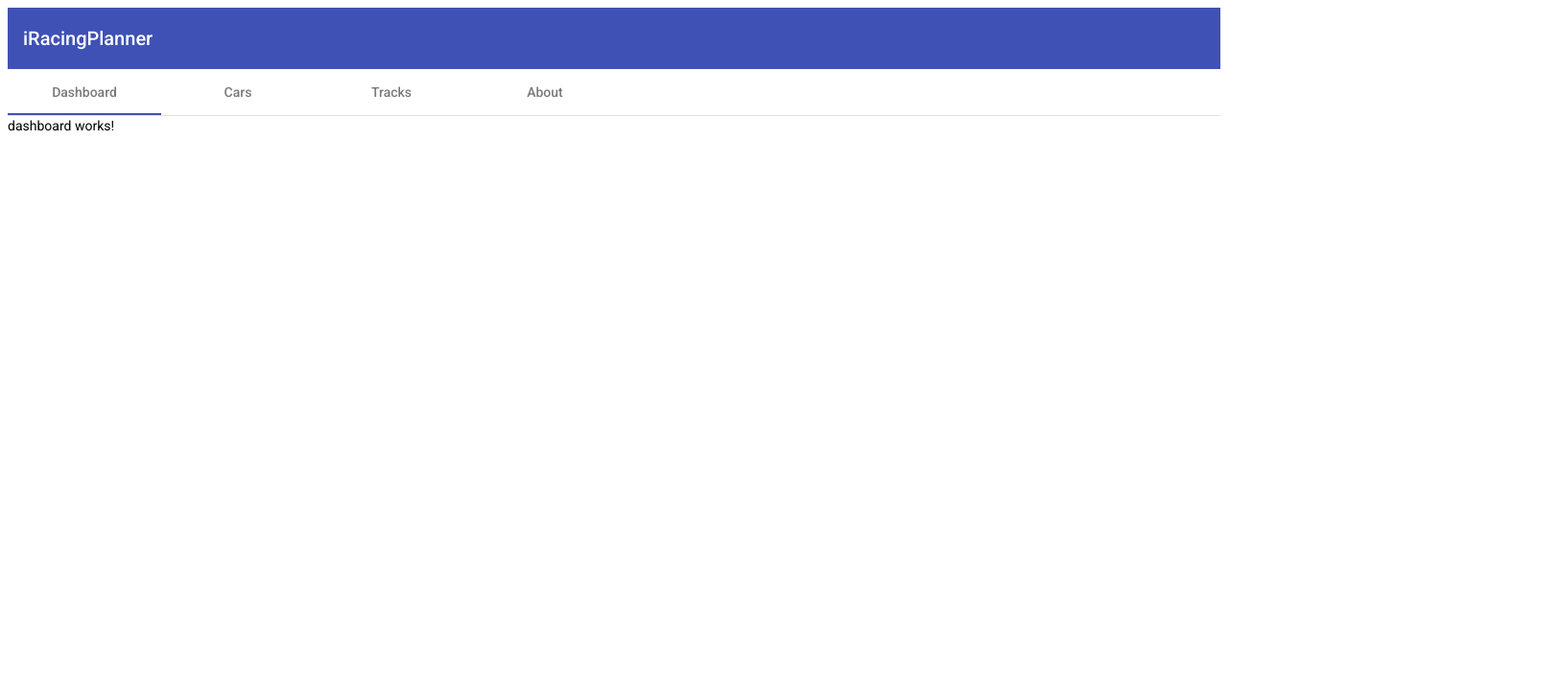
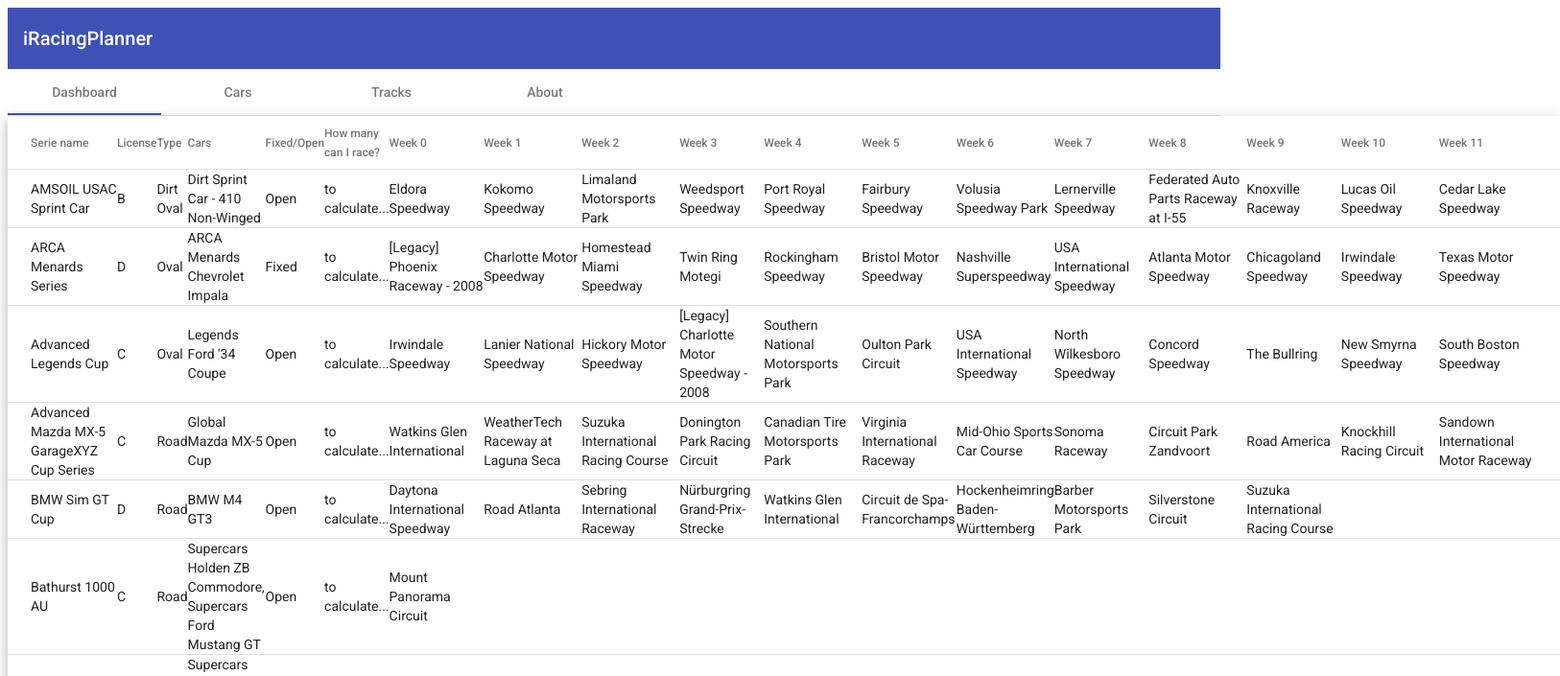
Before and after one commit to amgart/iracingPlanner, an Angular app in the folder iracingPlanner/: page /dashboard in a window 1280 px wide. Shown: the top 705 px of the page at 96% size, 1626 px wide, since content can reach past the window. Built offline with nearby package versions, Linux system fonts and the light colour scheme.

Commit message:
Added dashboard page

```diff
--- a/iracingPlanner/src/app/app.module.ts
+++ b/iracingPlanner/src/app/app.module.ts
@@ -17,6 +17,8 @@
 import {FormsModule} from '@angular/forms';
 import {MatGridListModule} from '@angular/material/grid-list';
 import { TrackComponent } from './components/tracks/track/track/track.component';
+import {MatFormFieldModule} from '@angular/material/form-field';
+import {MatTableModule} from '@angular/material/table';
 
 @NgModule({
   declarations: [
@@ -38,7 +40,9 @@
     MatTabsModule,
     MatCheckboxModule,
     FormsModule,
-    MatGridListModule
+    MatGridListModule,
+    MatFormFieldModule,
+    MatTableModule
   ],
   providers: [],
   bootstrap: [AppComponent]
--- a/iracingPlanner/src/app/components/dashboard/dashboard.component.html
+++ b/iracingPlanner/src/app/components/dashboard/dashboard.component.html
@@ -1 +1,114 @@
-<p>dashboard works!</p>
+<table mat-table [dataSource]="dataSource" class="mat-elevation-z8">
+
+  <!-- Serie name Column -->
+  <ng-container matColumnDef="serieName">
+    <th mat-header-cell *matHeaderCellDef>Serie name</th>
+    <td mat-cell *matCellDef="let element">{{getLabel(element.seriesname)}}</td>
+  </ng-container>
+
+  <!-- License Column -->
+  <ng-container matColumnDef="license">
+    <th mat-header-cell *matHeaderCellDef>License</th>
+    <td mat-cell *matCellDef="let element">{{getLicense(element.minlicenselevel)}}</td>
+  </ng-container>
+
+  <!-- Type Column -->
+  <ng-container matColumnDef="type">
+    <th mat-header-cell *matHeaderCellDef>Type</th>
+    <td mat-cell *matCellDef="let element">{{getCategory(element.category)}}</td>
+  </ng-container>
+
+  <!-- Cars Column -->
+  <ng-container matColumnDef="cars">
+    <th mat-header-cell *matHeaderCellDef>Cars</th>
+    <td mat-cell *matCellDef="let element">{{parseCars(element.cars | json)}}</td>
+  </ng-container>
+
+  <!-- Fixed/Open Column -->
+  <ng-container matColumnDef="fixedOpen">
+    <th mat-header-cell *matHeaderCellDef>Fixed/Open</th>
+    <td mat-cell *matCellDef="let element">{{getFixedOpenSetup(element.isFixedSetup)}}</td>
+  </ng-container>
+
+  <!-- How many races can I run? Column -->
+  <ng-container matColumnDef="howMany">
+    <th mat-header-cell *matHeaderCellDef>How many can I race?</th>
+    <td mat-cell *matCellDef="let element">to calculate...</td>
+  </ng-container>
+
+  <!-- Week 0 Column -->
+  <ng-container matColumnDef="week0">
+    <th mat-header-cell *matHeaderCellDef>Week 0</th>
+    <td mat-cell *matCellDef="let element">{{findTrack(0, element.tracks | json)}}</td>
+  </ng-container>
+
+  <!-- Week 1 Column -->
+  <ng-container matColumnDef="week1">
+    <th mat-header-cell *matHeaderCellDef>Week 1</th>
+    <td mat-cell *matCellDef="let element">{{findTrack(1, element.tracks | json)}}</td>
+  </ng-container>
+
+  <!-- Week 2 Column -->
+  <ng-container matColumnDef="week2">
+    <th mat-header-cell *matHeaderCellDef>Week 2</th>
+    <td mat-cell *matCellDef="let element">{{findTrack(2, element.tracks | json)}}</td>
+  </ng-container>
+
+  <!-- Week 3 Column -->
+  <ng-container matColumnDef="week3">
+    <th mat-header-cell *matHeaderCellDef>Week 3</th>
+    <td mat-cell *matCellDef="let element">{{findTrack(3, element.tracks | json)}}</td>
+  </ng-container>
+
+  <!-- Week 4 Column -->
+  <ng-container matColumnDef="week4">
+    <th mat-header-cell *matHeaderCellDef>Week 4</th>
+    <td mat-cell *matCellDef="let element">{{findTrack(4, element.tracks | json)}}</td>
+  </ng-container>
+
+  <!-- Week 5 Column -->
+  <ng-container matColumnDef="week5">
+    <th mat-header-cell *matHeaderCellDef>Week 5</th>
+    <td mat-cell *matCellDef="let element">{{findTrack(5, element.tracks | json)}}</td>
+  </ng-container>
+
+  <!-- Week 6 Column -->
+  <ng-container matColumnDef="week6">
+    <th mat-header-cell *matHeaderCellDef>Week 6</th>
+    <td mat-cell *matCellDef="let element">{{findTrack(6, element.tracks | json)}}</td>
+  </ng-container>
+
+  <!-- Week 7 Column -->
+  <ng-container matColumnDef="week7">
+    <th mat-header-cell *matHeaderCellDef>Week 7</th>
+    <td mat-cell *matCellDef="let element">{{findTrack(7, element.tracks | json)}}</td>
+  </ng-container>
+
+  <!-- Week 8 Column -->
+  <ng-container matColumnDef="week8">
+    <th mat-header-cell *matHeaderCellDef>Week 8</th>
+    <td mat-cell *matCellDef="let element">{{findTrack(8, element.tracks | json)}}</td>
+  </ng-container>
+
+  <!-- Week 9 Column -->
+  <ng-container matColumnDef="week9">
+    <th mat-header-cell *matHeaderCellDef>Week 9</th>
+    <td mat-cell *matCellDef="let element">{{findTrack(9, element.tracks | json)}}</td>
+  </ng-container>
+
+  <!-- Week 10 Column -->
+  <ng-container matColumnDef="week10">
+    <th mat-header-cell *matHeaderCellDef>Week 10</th>
+    <td mat-cell *matCellDef="let element">{{findTrack(10, element.tracks | json)}}</td>
+  </ng-container>
+
+  <!-- Week 11 Column -->
+  <ng-container matColumnDef="week11">
+    <th mat-header-cell *matHeaderCellDef>Week 11</th>
+    <td mat-cell *matCellDef="let element">{{findTrack(11, element.tracks | json)}}</td>
+  </ng-container>
+
+  <tr mat-header-row *matHeaderRowDef="displayedColumns"></tr>
+  <tr mat-row *matRowDef="let row; columns: displayedColumns;"></tr>
+
+</table>
--- a/iracingPlanner/src/app/components/dashboard/dashboard.component.ts
+++ b/iracingPlanner/src/app/components/dashboard/dashboard.component.ts
@@ -1,4 +1,6 @@
-import { Component, OnInit } from '@angular/core';
+import {Component, OnInit} from '@angular/core';
+import {SerieService} from '../../services/serie/serie.service';
+import {UtilService} from '../../services/util/util.service';
 
 @Component({
   selector: 'app-dashboard',
@@ -7,9 +9,56 @@
 })
 export class DashboardComponent implements OnInit {
 
-  constructor() { }
+  displayedColumns: string[] = ['serieName', 'license', 'type', 'cars', 'fixedOpen', 'howMany',
+    'week0', 'week1', 'week2', 'week3', 'week4', 'week5', 'week6', 'week7', 'week8', 'week9',
+    'week10', 'week11'];
+  dataSource: Serie[] = [];
+
+  constructor(private serieService: SerieService, private utilService: UtilService) { }
 
   ngOnInit(): void {
+    this.dataSource = this.serieService.findAllSeries();
   }
 
+  getLabel(text: string): string {
+    return this.utilService.decode(text);
+  }
+
+  getLicense(minLicenseLevel: number): string {
+    return this.utilService.getLicenseFrom(minLicenseLevel);
+  }
+
+  getCategory(category: number): string {
+    return this.utilService.getCategory(category);
+  }
+
+  getFixedOpenSetup(isFixedSetup: boolean): string {
+    return this.utilService.getFixedOpenSetup(isFixedSetup);
+  }
+
+  parseCars(jsonCars: string): string {
+    let result = '';
+    let cars: Car[] = JSON.parse(jsonCars);
+    cars.forEach(car => {
+      result += car.name + ', ';
+    });
+    return this.utilService.decode(result.substring(0, result.length - 2));
+  }
+
+  private parseTracks(jsonTracks: string): Track[] {
+      let result: Track[] = [];
+      let tracks: Track[] = JSON.parse(jsonTracks);
+      tracks.forEach(track => {
+        result.push(track);
+      });
+      return result;
+  }
+
+  findTrack(weekNum: number, jsonTracks: string): string {
+    let track = this.parseTracks(jsonTracks)[weekNum];
+    if (track && track.name) {
+      return this.utilService.decode(track.name);
+    }
+    return '';
+  }
 }
--- a/iracingPlanner/src/app/interfaces/Serie.ts
+++ b/iracingPlanner/src/app/interfaces/Serie.ts
@@ -2,11 +2,11 @@
   minsr?: string;
   driverChanges?: boolean;
   year?: number;
-  carNumberMap?:{"carNumberMap":{}};
+  carNumberMap?: any;
   licgroupid?: number;
   seriesname?: string;
   whatshotimg?: string;
-  allowedMembers?: [];
+  allowedMembers?: any;
   currentTrack?: number;
   active?: boolean;
   show_ss_standings?: boolean;
--- /dev/null
+++ b/iracingPlanner/src/app/services/serie/serie.service.ts
@@ -0,0 +1,19 @@
+import { Injectable } from '@angular/core';
+import seriesJsonFile from '../../assets/series.json';
+import {UtilService} from '../util/util.service';
+
+@Injectable({
+  providedIn: 'root'
+})
+export class SerieService {
+
+  constructor(private utilService: UtilService) { }
+
+  findAllSeries(): Serie[] {
+    let series: Serie[] = [];
+    seriesJsonFile.series.forEach(serie => {
+      series.push(serie);
+    })
+    return this.utilService.sortSeries(series);
+  }
+}
--- a/iracingPlanner/src/app/services/util/util.service.ts
+++ b/iracingPlanner/src/app/services/util/util.service.ts
@@ -19,4 +19,55 @@
       return -1;
     });
   }
+
+  sortSeries(list: Serie[]): Serie[]{
+    return list.sort((a,b) => {
+      if (a.seriesname && b.seriesname) {
+        return (a.seriesname > b.seriesname) ? 1: (b.seriesname > a.seriesname) ? -1 : 0;
+      }
+      return -1;
+    });
+  }
+
+  getLicenseFrom(minLicenseLevel: number): string {
+    switch(minLicenseLevel) {
+      case 1:
+        return "R";
+      case 4:
+        return "D";
+      case 8:
+        return "C";
+      case 12:
+        return "B";
+      case 16:
+        return "A";
+      case 18:
+        return "Pro";
+      default:
+        return minLicenseLevel.toString();
+    }
+  }
+
+  getCategory(category: number): string {
+    switch(category) {
+      case 1:
+        return "Oval";
+      case 2:
+        return "Road";
+      case 3:
+        return "Dirt Oval";
+      case 4:
+        return "Dirt Road";
+      default:
+        return category.toString();
+    }
+  }
+
+  getFixedOpenSetup(isFixedSetup: boolean): string {
+    if (isFixedSetup) {
+      return "Fixed";
+    } else {
+      return "Open";
+    }
+  }
 }
```
Also changed, not shown: 1 other file (tests, documents, lock files or other folders).
